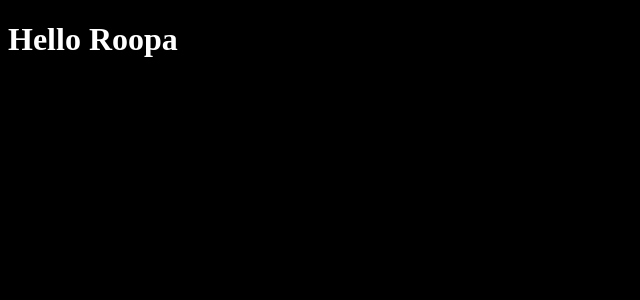
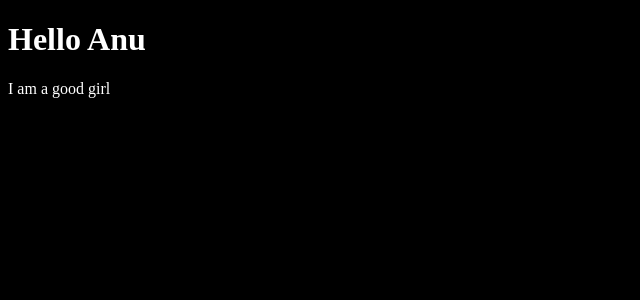
Before and after one commit to Prasadpoojary/learn-react, a React (Vite) app: page / in a window 1280 px wide. Shown: the top 300 px of the page, without its empty margins (0-640 px from the left). Built offline with nearby package versions, Linux system fonts and the light colour scheme.

Commit message:
fragment : added React.Fragment

```diff
--- a/src/components/App.jsx
+++ b/src/components/App.jsx
@@ -1,6 +1,28 @@
+import React from "react"
+
+const App=()=>
+{
+    const name="Anu"
+
+    // // JSX must have only one parent, so we can use either of below
+    // return <React.Fragment>
+    //         <h1>Hello {name}</h1>
+    //         <p>I am a good girl</p>
+    // </React.Fragment>
+
+        return <>
+            <h1>Hello {name}</h1>
+            <p>I am a good girl</p>
+    </>
 
 
-export const App=()=>
-{
-    return <h1>Hello Roopa</h1>
 }
+
+export default App
+
+
+/*
+JSX : Javascript + HTML
+Babel compiler converts JSX into plain HTML in browser at runtime
+
+*/
--- a/src/main.jsx
+++ b/src/main.jsx
@@ -1,6 +1,6 @@
 import React from 'react'
 import ReactDOM from 'react-dom/client'
-import { App } from './components/App'
+import App from './components/App'
 
 ReactDOM.createRoot(document.getElementById('root')).render(
   <React.StrictMode>
```
Also changed, not shown: index.html (line endings or trailing spaces).
